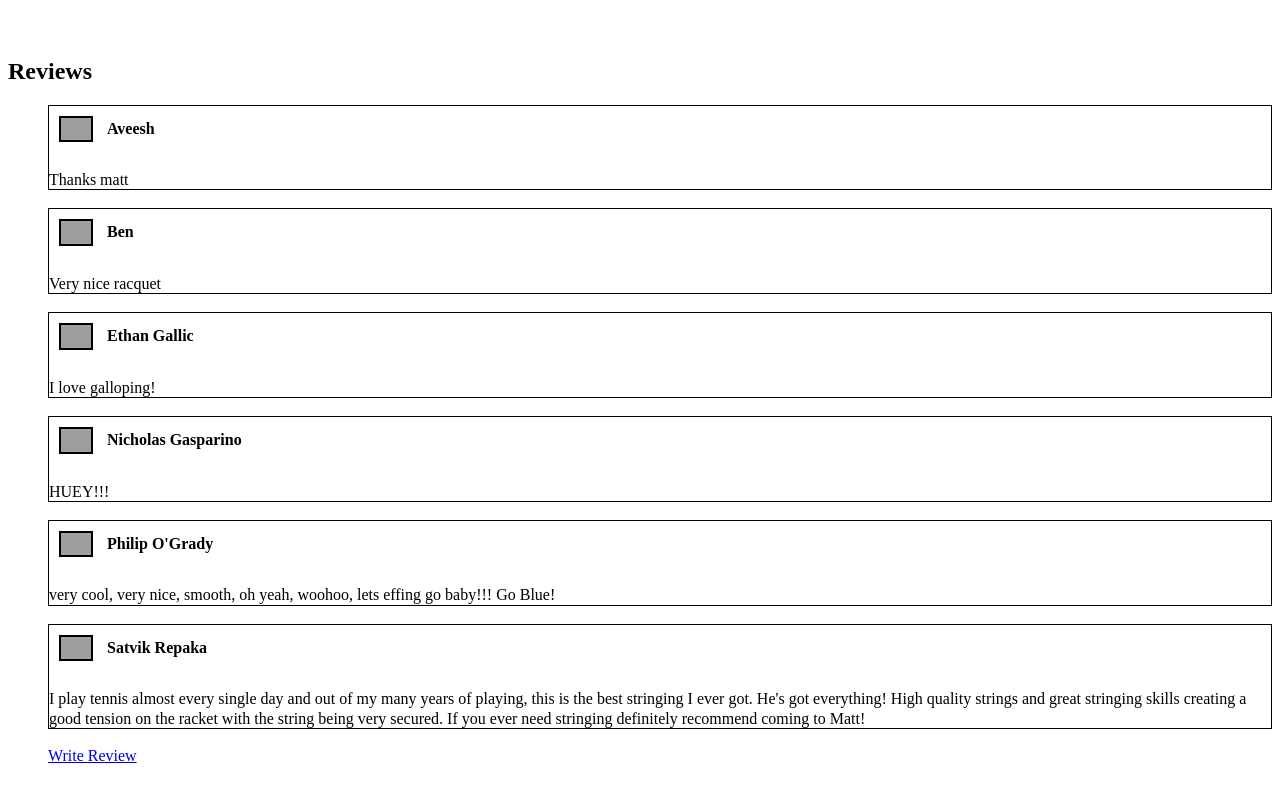
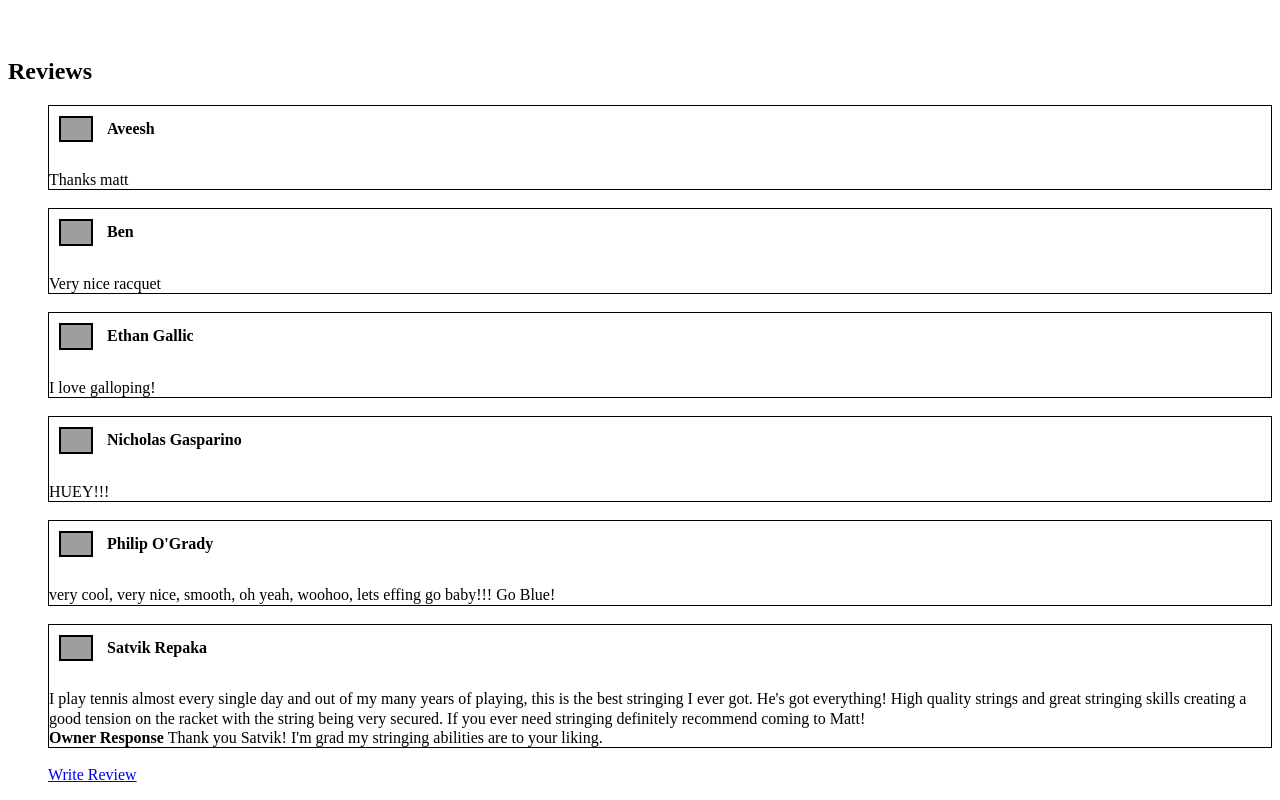
Before and after one commit to MathewSimon134/racquetshop, a plain HTML site: page index.html in a window 1280 px wide. Shown: the part 873-1673 px from the top of the page. Drawn offline with Linux system fonts and the light colour scheme; grey boxes are pictures that could not be loaded.

Commit message:
Update index.html

```diff
--- a/index.html
+++ b/index.html
@@ -99,6 +99,9 @@
                 <br>
                 <br>
                 <text style="vertical-align: middle;margin: 60"> I play tennis almost every single day and out of my many years of playing, this is the best stringing I ever got. He's got everything! High quality strings and great stringing skills creating a good tension on the racket with the string being very secured. If you ever need stringing definitely recommend coming to Matt!</text>
+                <br>
+                <b style="vertical-align: middle; font: bold"> Owner Response</b>
+                <text style="vertical-align: middle;margin: 60"> Thank you Satvik! I'm grad my stringing abilities are to your liking.</text>
             </div>
             <br>
             <a href="https://forms.gle/KLk8BQhcb2akbFNo6">Write Review</a>
```
